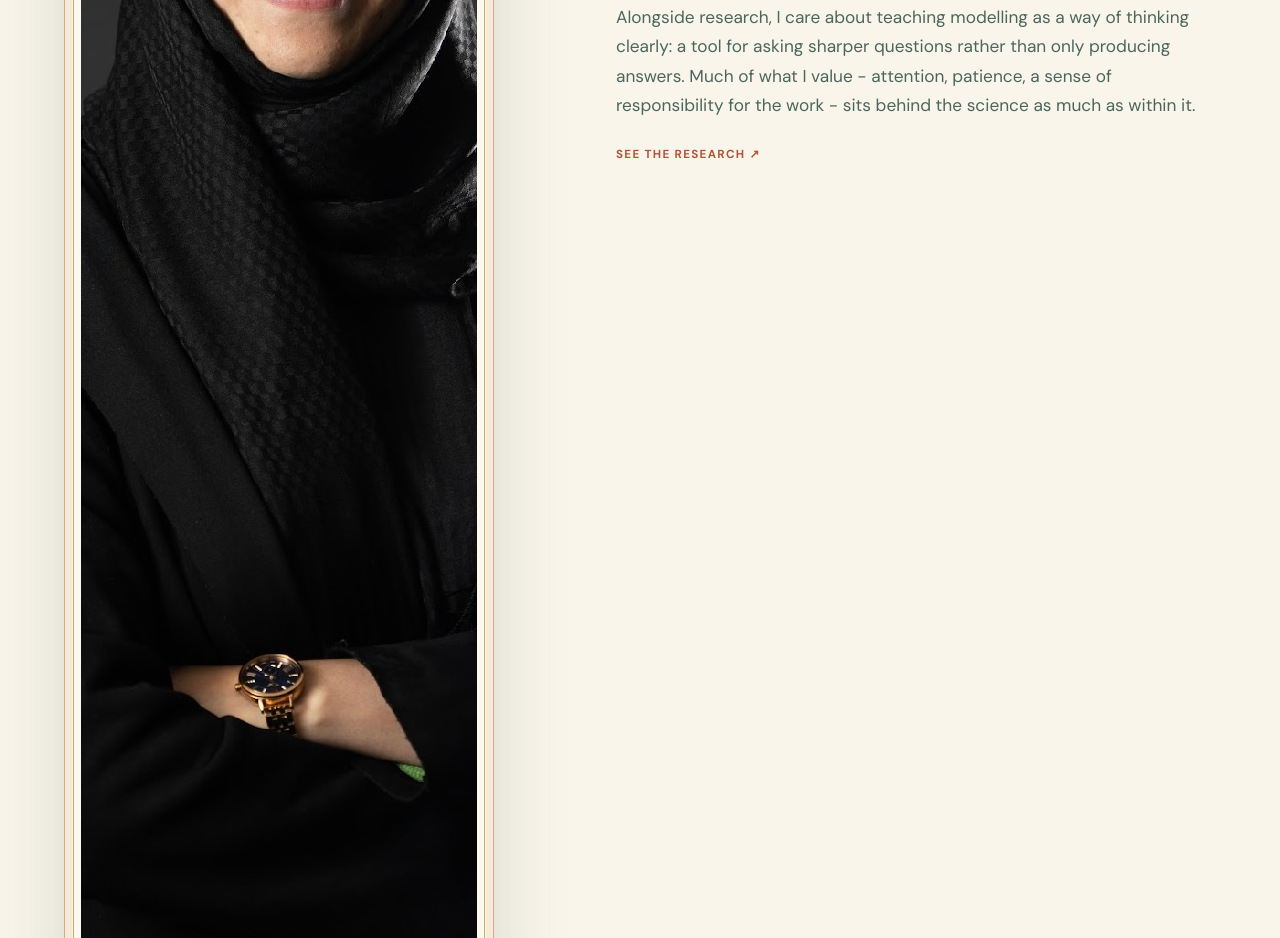
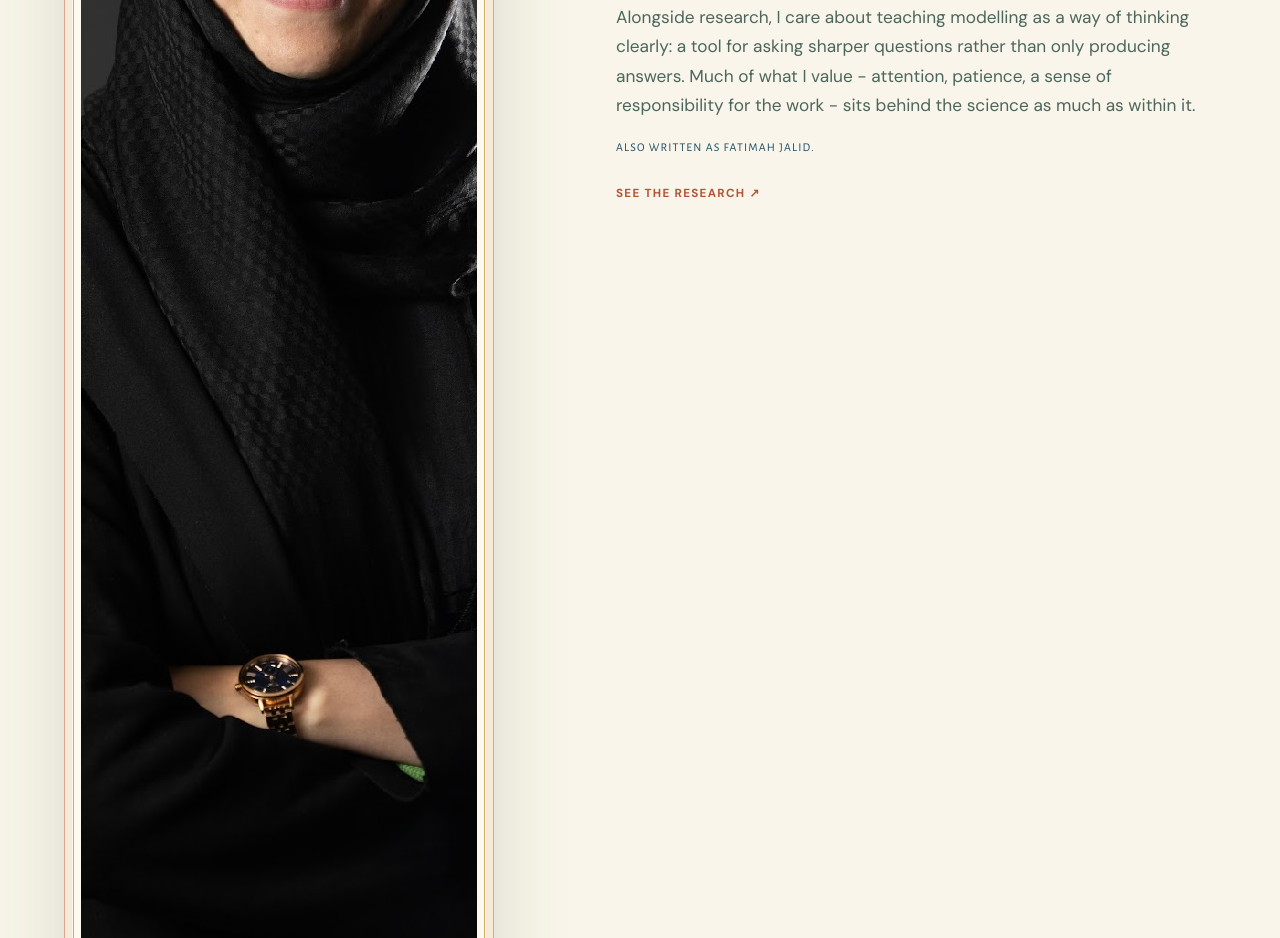
Before and after one commit to rumi-j/fatimahjalid.com, an Astro site: page /about in a window 1280 px wide. Shown: the part 937-1875 px from the top of the page. Built offline with nearby package versions, Linux system fonts and the light colour scheme; Astro itself is replaced by a stand-in of ours; a web font is replaced by a local one.

Commit message:
[girih] Add "Fatimah Jalid" as an alternate spelling
The domain uses the "Fatimah" spelling while the site says "Fatima".
Person JSON-LD now carries alternateName, and the About page notes the
spelling once so either search form matches.

Co-Authored-By: Claude Fable 5.1 <noreply@anthropic.com>

```diff
--- a/src/data/site.ts
+++ b/src/data/site.ts
@@ -1,6 +1,7 @@
 export const site = {
   brand: "fatimahjalid",
   name: "Dr. Fatima Jalid",
+  alternateName: "Fatimah Jalid", // spelling used in the domain name
   role: "Assistant Professor (Grade I)",
   department: "Department of Chemical Engineering",
   institute: "National Institute of Technology Srinagar",
--- a/src/layouts/BaseLayout.astro
+++ b/src/layouts/BaseLayout.astro
@@ -27,6 +27,7 @@ const personJsonLd = {
   "@context": "https://schema.org",
   "@type": "Person",
   name: site.name,
+  alternateName: site.alternateName,
   url: site.canonical,
   image: `${site.canonical}${site.portrait}`,
   jobTitle: site.role,
--- a/src/pages/about.astro
+++ b/src/pages/about.astro
@@ -30,6 +30,7 @@ import portrait from "../assets/fatima-jalid-portrait.jpg";
     </figure>
     <div class="prose drop-cap">
       {about.narrative.map((paragraph) => <p>{paragraph}</p>)}
+      <p class="small-note">Also written as {site.alternateName}.</p>
       <a class="text-link" href="/research/">See the research <span>↗</span></a>
     </div>
   </section>
```
